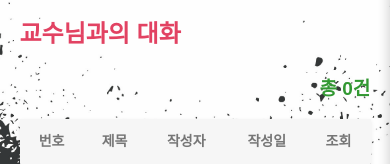
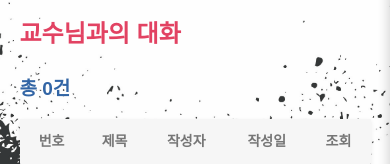
Before and after one commit to BrightLuminate/jawnproject, a React (Create React App) app: page /Communication in a window 390 px wide. Shown: the part 141-305 px from the top of the page. Built offline with nearby package versions, Linux system fonts and the light colour scheme.

Commit message:
Update Communication.css

```diff
--- a/src/css/Communication.css
+++ b/src/css/Communication.css
@@ -54,7 +54,7 @@ h2 {
 .post-lists p {
   font-size: 19px;
   margin-bottom: 15px;
- color:green;
+ color:#004090;
   font-weight: bold;
   position: relative;
   left: 95%;
@@ -215,7 +215,8 @@ table td {
 
   .post-lists p {
     position: relative;
-    left:  300px;
+    left:  0px;
+
   }
 
   table {
```
